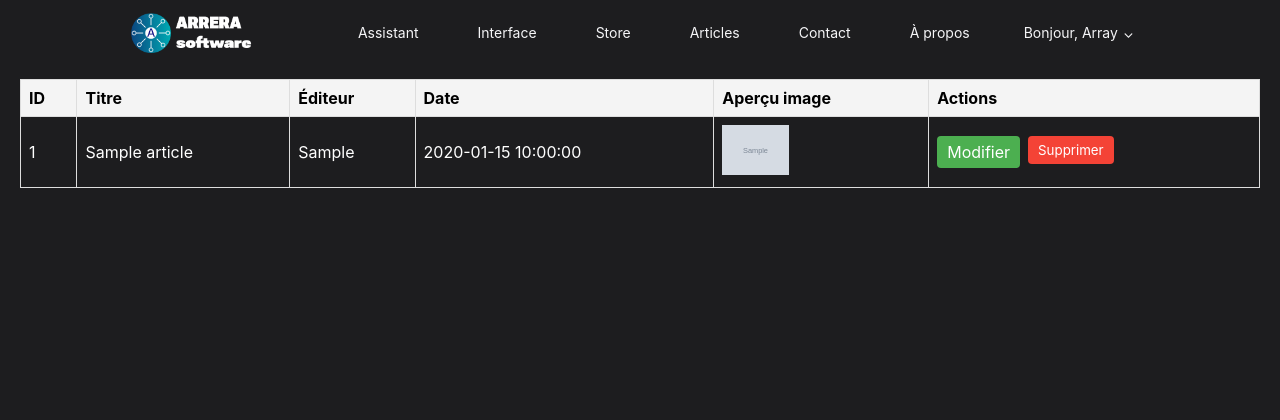
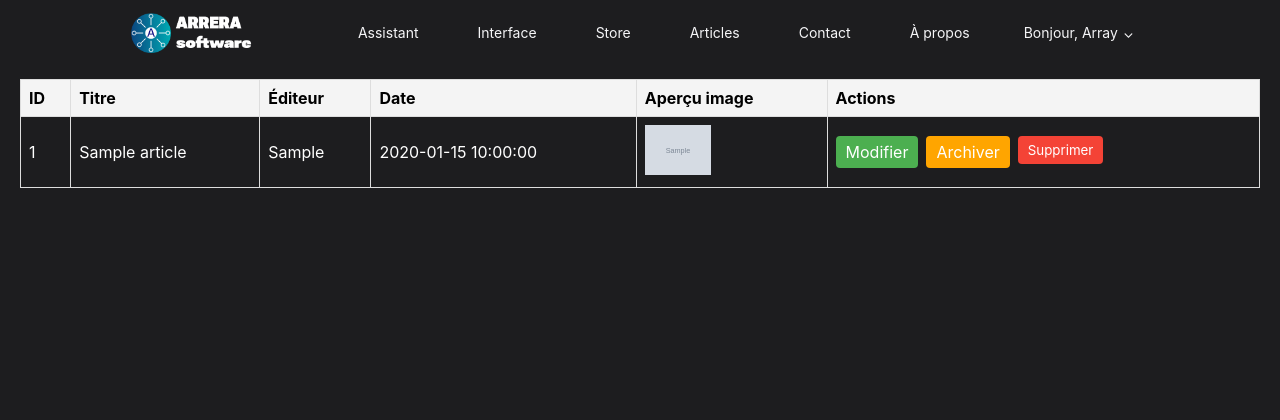
Before and after one commit to Arrera-Software/site-web, a PHP site: page /manage/manage_article.php in a window 1280 px wide. Shown: the top 420 px of the page. Run offline with PHP 8.4, Linux system fonts and the light colour scheme; the visitor is signed in with stand-in values (Sample User, id 1); tables that the repository leaves empty or names only in its code hold one stand-in row (values such as "Sample post"); grey boxes marked "Sample" are stand-in pictures.

Commit message:
Ajout d'un bouton pour archiver

```diff
--- a/css/manage_article.css
+++ b/css/manage_article.css
@@ -40,3 +40,9 @@ main{
     background: #f44336;
     color: white;
 }
+
+.btn-archive {
+    text-decoration: none;
+    background: orange;
+    color: white;
+}
--- a/manage/manage_article.php
+++ b/manage/manage_article.php
@@ -104,6 +104,7 @@ try {
                             <td>
                                 <div class="actions">
                                     <a class="btn btn-edit" href="edit_article.php?id=<?php echo urlencode($a['id']); ?>">Modifier</a>
+                                    <a class="btn btn-archive" href="" target="_blank">Archiver</a>
                                     <form method="post" style="display:inline;" onsubmit="return confirm('Supprimer cet article ?');">
                                         <input type="hidden" name="delete_id" value="<?php echo htmlspecialchars($a['id']); ?>">
                                         <button type="submit" class="btn btn-del">Supprimer</button>
```
